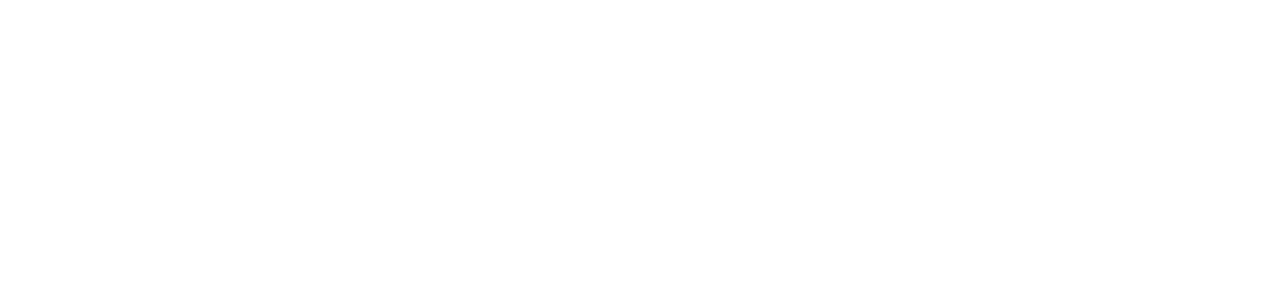
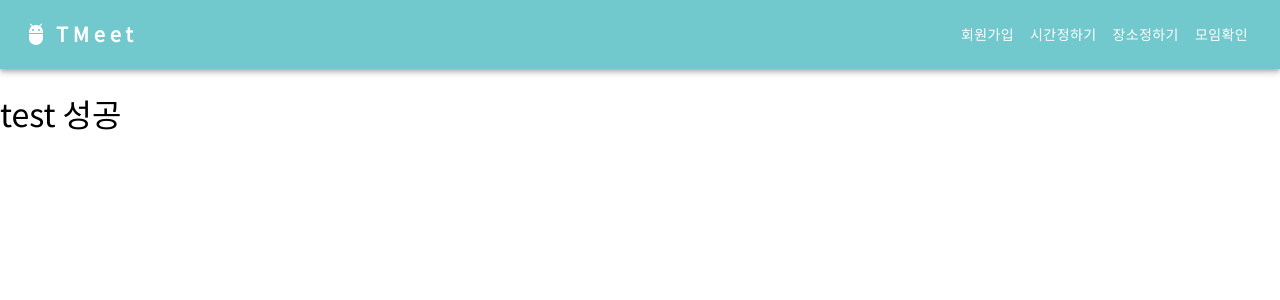
Before and after one commit to ssook1222/TMeet, a React (Create React App) app in the folder tmeet-frontend/: page /test in a window 1280 px wide. Before the commit this address had no page. Shown: the top 300 px of the page. Built offline with nearby package versions, Linux system fonts and the light colour scheme.

Commit message:
UPDATE : 카카오톡 로그인 테스트

```diff
--- a/tmeet-frontend/src/App.js
+++ b/tmeet-frontend/src/App.js
@@ -6,6 +6,7 @@ import LoginSample from './pages/sample/LoginSample';
 import TimeSample from './pages/sample/TimeSample';
 import Time from './pages/time/Time';
 import TimeSelect from './pages/timeselect/TimeSelect';
+import Test from './pages/login/Test'
 
 function App() {
   return (
@@ -18,6 +19,7 @@ function App() {
           <Route exact path="/sample/time" element={<TimeSample />}></Route>
           <Route exact path="/time" element={<Time />}></Route>
           <Route exact path="/timeselect" element={<TimeSelect />}></Route>
+          <Route exact path="/test" element={<Test />}></Route>
         </Route>
       </Routes>
     </BrowserRouter>
--- a/tmeet-frontend/src/pages/login/Login.jsx
+++ b/tmeet-frontend/src/pages/login/Login.jsx
@@ -9,11 +9,8 @@ import Container from "@mui/material/Container";
 import CssBaseline from "@mui/material/CssBaseline";
 import Box from "@mui/material/Box";
 import Typography from "@mui/material/Typography";
-import FormControlLabel from "@mui/material/FormControlLabel";
-import Checkbox from "@mui/material/Checkbox";
-import Grid from "@mui/material/Grid";
 import Link from "@mui/material/Link";
-import {Image} from "@mui/icons-material";
+import {KAKAO_AUTH_URL} from "./Oauth/Oauth";
 
 const theme = createTheme({
     status: {
@@ -121,6 +118,7 @@ function Login() {
                                             src={"img/google.png"}></img>
                                     </Button>
                                     <Button
+                                        href={KAKAO_AUTH_URL}
                                         style={{
                                             width:"50%",
                                             display:"inline-block",
--- /dev/null
+++ b/tmeet-frontend/src/pages/login/Oauth/Oauth.js
@@ -0,0 +1,4 @@
+const REST_API_KEY = "af71ea101800fd5aa3ce4f77c43e17c0";
+const REDIRECT_URI =  "http://localhost:3000/login";
+
+export const KAKAO_AUTH_URL = `https://kauth.kakao.com/oauth/authorize?client_id=${REST_API_KEY}&redirect_uri=${REDIRECT_URI}&response_type=code`;
--- /dev/null
+++ b/tmeet-frontend/src/pages/login/Test.jsx
@@ -0,0 +1,13 @@
+import NavBar from "../components/navigationBar/NavBar";
+
+
+function App() {
+    return (
+        <div className="App">
+            <NavBar></NavBar>
+            <h1>test 성공</h1>
+        </div>
+    );
+}
+
+export default App;
```
